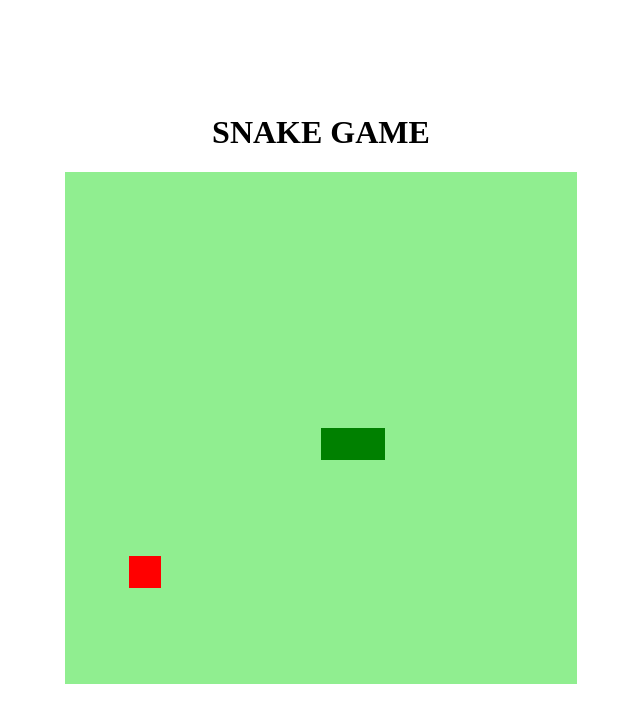
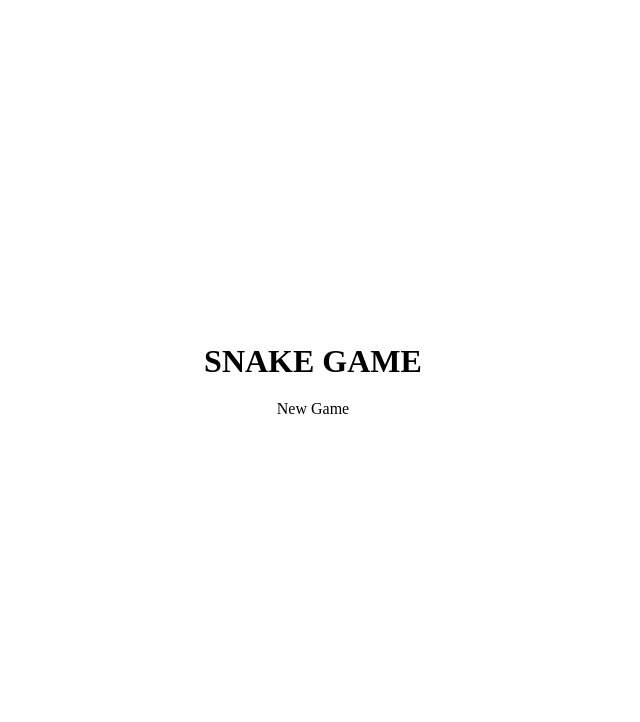
Before and after one commit to DanielOliveiraLafeta/recriando-o-jogo-da-cobrinha-com-javascript, a plain HTML site: page index.html in a window 1280 px wide. Shown: the whole page, without its empty margins (295-935 px from the left). Drawn offline with Linux system fonts and the light colour scheme.

Commit message:
add function startSG, backToMenuSG

```diff
--- a/index.html
+++ b/index.html
@@ -9,7 +9,14 @@
     <title>Snake Game</title>
 </head>
 <body>
-    <h1>SNAKE GAME</h1>
-    <canvas id="snake" width="512" height="512"></canvas> <!-- elemento que trabalho com parte gráfica no html -->
+    <h1 id="SG" onclick="backToMenuSG()">SNAKE GAME</h1>
+    <ul class="snake-menu">
+        <li id="startLi" onclick="startSG()" aria-hidden="false">New Game</li>
+    </ul>
+    <header>
+        <span id="scoreSG" hidden>score: <i id="scoreUser"></i></span>
+    </header>
+    <canvas id="snake" width=512 height=512 hidden></canvas> <!-- renderiza os elementos gráfcos no HTML-->
+
 </body>
 </html>
--- a/script.js
+++ b/script.js
@@ -57,6 +57,7 @@ function startGame() {
         if(snake[0].x == snake[i].x && snake[0].y == snake[i].y) {
             clearInterval(game)
             alert("Game Over :(")
+            window.location.reload()
         }
     }
 
@@ -77,6 +78,7 @@ function startGame() {
     //quando a snake comer uma food
     if(snakeX != food.x || snakeY != food.y) {
         snake.pop()
+        document.getElementById("scoreUser").innerHTML = snake.length //atualiza a pontuação do jogador
     }else {
         //muda a posição da food depois da snake comer uma food
         food.x = Math.floor(Math.random()*15+1)*box
@@ -92,4 +94,18 @@ function startGame() {
 }
 
 
-let game = setInterval(startGame, 100) // inicia o jogo e renova a função startGame a cada 100 milisegundos(velocidade do jogo)
+function startSG() {
+    document.getElementById("snake").removeAttribute("hidden") //mostra a tela do jogo
+    document.getElementById("scoreSG").removeAttribute("hidden") //mostra a pontuação do jogador
+    document.getElementById("startLi").hidden = "true" //escode o botão de iniciar do menu
+}
+
+function backToMenuSG() {
+    document.getElementById("snake").hidden = "true" //esconde a tela da snake
+    document.getElementById("scoreSG").hidden = "true" //esconde a pontução do jogador
+    document.getElementById("startLi").removeAttribute("hidden") //mostra o botão de iniciar do menu
+    snake.length = 1 //reseta o tamanho da snake
+}
+
+//inicia o jogo e renova a função startGame a cada 100 milisegundos(velocidade do jogo)
+let game = setInterval(startGame, 100)
--- a/style.css
+++ b/style.css
@@ -1,3 +1,8 @@
+* {
+    margin: 0;
+    padding: 0;
+}
+
 body {
     height: 95vh;
     width: 95vw;
@@ -6,3 +11,20 @@ body {
     align-items: center;
     flex-direction: column;
 }
+
+ul, li{
+    padding-top: 10px;
+
+    color: black;
+    text-decoration: none;
+    list-style-type: none;
+    cursor: pointer;
+}
+
+li:hover {
+    color: gray;
+}
+
+#SG {
+    cursor: pointer;
+}
```
